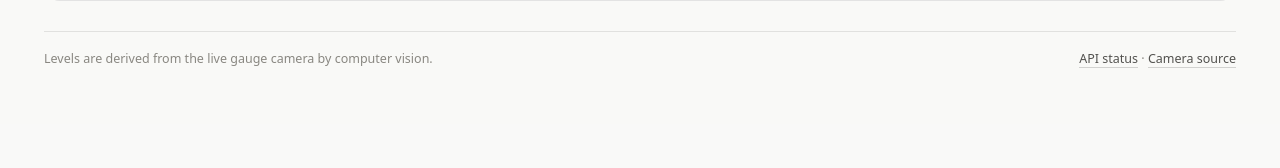
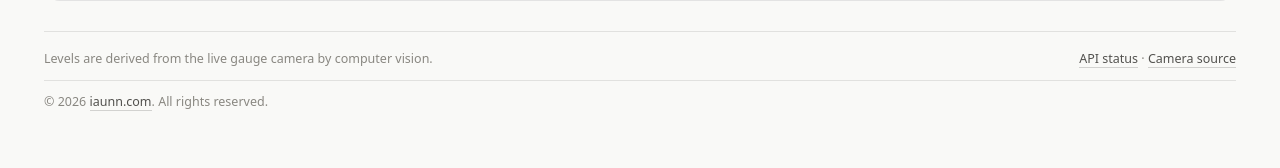
Before and after one commit to iaunn/pathumthani-water-level-api, a Flask app: page / in a window 1280 px wide. Shown: the part 1159-1327 px from the top of the page. Before the commit the page ends 1227 px from the top, so only its background shows below. Run offline with Flask 3, Linux system fonts and the light colour scheme; data that the repository does not hold is empty; parts of the project's set-up code (start-up, migrations or seed data) failed here and were passed over.

Commit message:
add a copyright line to the dashboard footer
"© 2026 iaunn.com. All rights reserved.", with iaunn.com linking to
https://iaunn.com. The domain carries the link rather than the whole
line, so the link text says where it goes.

Its own row under a hairline, not a third item in the footer flex row:
with space-between, three children put the copyright in the middle,
which is not where anyone looks for it.

The year is in the markup so the footer is right with JavaScript off, and
set from the clock on load so it is still right in January.

Checked in a browser at 1000px and 390px, light and dark, and in Thai
(สงวนลิขสิทธิ์) -- the link survives the language switch, since only the
"all rights reserved" span carries data-i18n and textContent would
otherwise wipe the anchor.

```diff
--- a/templates/index.html
+++ b/templates/index.html
@@ -702,6 +702,15 @@
         gap: 12px;
         flex-wrap: wrap;
     }
+    /* A line of its own rather than a third item in the row: with
+       space-between, three children put the copyright in the middle, which is
+       not where anyone looks for it. */
+    .foot-legal {
+        flex-basis: 100%;
+        padding-top: 12px;
+        border-top: 1px solid var(--hairline);
+        color: var(--ink-muted);
+    }
     .foot a { color: var(--ink-2); text-decoration: none; border-bottom: 1px solid var(--hairline-strong); }
     .foot a:hover { color: var(--ink); }
 
@@ -890,6 +899,9 @@
         <span>
             <a href="/status" target="_blank" rel="noopener" data-i18n="apiStatus">API status</a><span id="sourceLink"></span>
         </span>
+        <span class="foot-legal">© <span id="footYear">2026</span>
+            <a href="https://iaunn.com" target="_blank" rel="noopener">iaunn.com</a>.
+            <span data-i18n="rightsReserved">All rights reserved</span></span>
     </div>
 </main>
 
@@ -984,6 +996,7 @@
             hourAgo: "1 hour ago",
             hoursAgo: "{n} hours ago",
             latest: "Latest",
+            rightsReserved: "All rights reserved.",
             heldTag: "not measured",
             heldNote: "Held from the last reading \u00b7 the camera view could not be read",
             rising: "Rising",
@@ -1055,6 +1068,7 @@
             hourAgo: "1 \u0e0a\u0e31\u0e48\u0e27\u0e42\u0e21\u0e07\u0e17\u0e35\u0e48\u0e41\u0e25\u0e49\u0e27",
             hoursAgo: "{n} \u0e0a\u0e31\u0e48\u0e27\u0e42\u0e21\u0e07\u0e17\u0e35\u0e48\u0e41\u0e25\u0e49\u0e27",
             latest: "\u0e25\u0e48\u0e32\u0e2a\u0e38\u0e14",
+            rightsReserved: "\u0e2a\u0e07\u0e27\u0e19\u0e25\u0e34\u0e02\u0e2a\u0e34\u0e17\u0e18\u0e34\u0e4c",
             heldTag: "\u0e22\u0e31\u0e07\u0e44\u0e21\u0e48\u0e44\u0e14\u0e49\u0e27\u0e31\u0e14",
             heldNote: "\u0e04\u0e07\u0e04\u0e48\u0e32\u0e40\u0e14\u0e34\u0e21\u0e44\u0e27\u0e49 \u00b7 \u0e2d\u0e48\u0e32\u0e19\u0e20\u0e32\u0e1e\u0e08\u0e32\u0e01\u0e01\u0e25\u0e49\u0e2d\u0e07\u0e44\u0e21\u0e48\u0e2a\u0e33\u0e40\u0e23\u0e47\u0e08",
             rising: "\u0e40\u0e1e\u0e34\u0e48\u0e21\u0e02\u0e36\u0e49\u0e19",
@@ -2064,6 +2078,10 @@
         renderStations();
     }).catch(function (e) { console.error(e); });
 
+    // The markup carries a year so the footer is right with JavaScript off;
+    // this keeps it right in January without anyone remembering to edit it.
+    $("footYear").textContent = new Date().getFullYear();
+
     applyLang();
     load();
     setInterval(load, REFRESH_MS);
```
